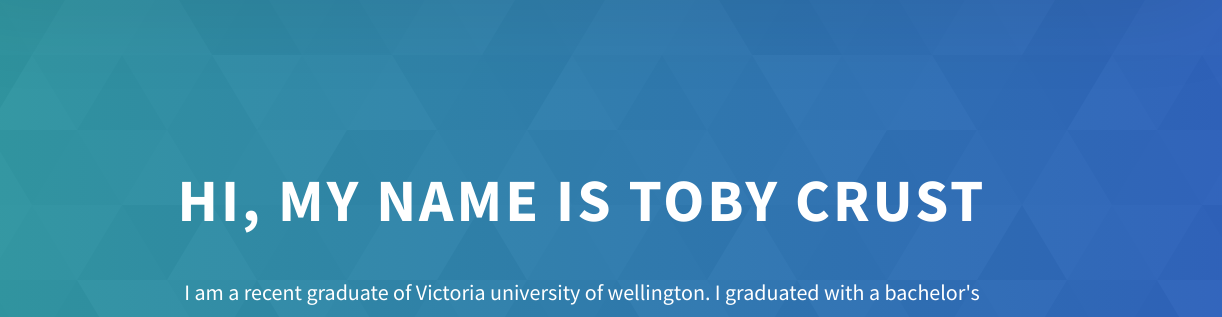
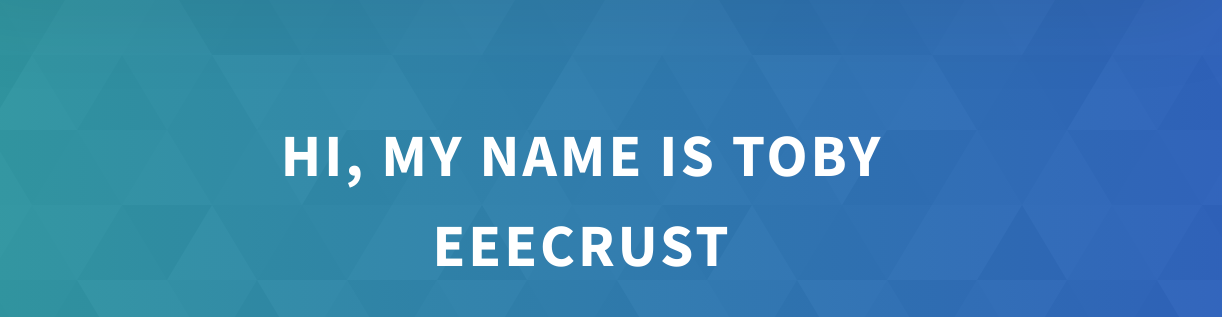
Before and after one commit to TobyCrust/Portfolio-Website, a website: page index.html in a window 1280 px wide. Shown: the part 95-412 px from the top of the page, 58-1280 px from the left. Drawn offline with Linux system fonts and the light colour scheme.

Commit message:
youtube test

```diff
--- a/index.html
+++ b/index.html
@@ -86,7 +86,7 @@
     </header>
     <section class="home-hero">
       <div class="home-hero__content">
-        <h1 class="heading-primary">Hi, my name is Toby Crust</h1>
+        <h1 class="heading-primary">Hi, my name is Toby eeeCrust</h1>
         <div class="home-hero__info">
           <p class="text-primary">
             I am a recent graduate of Victoria university of wellington. I graduated with a bachelor's degree in design innovation, majoring in media design, minoring in industrial design.
```
Also changed, not shown: project-1.html (+1 -0 lines).
